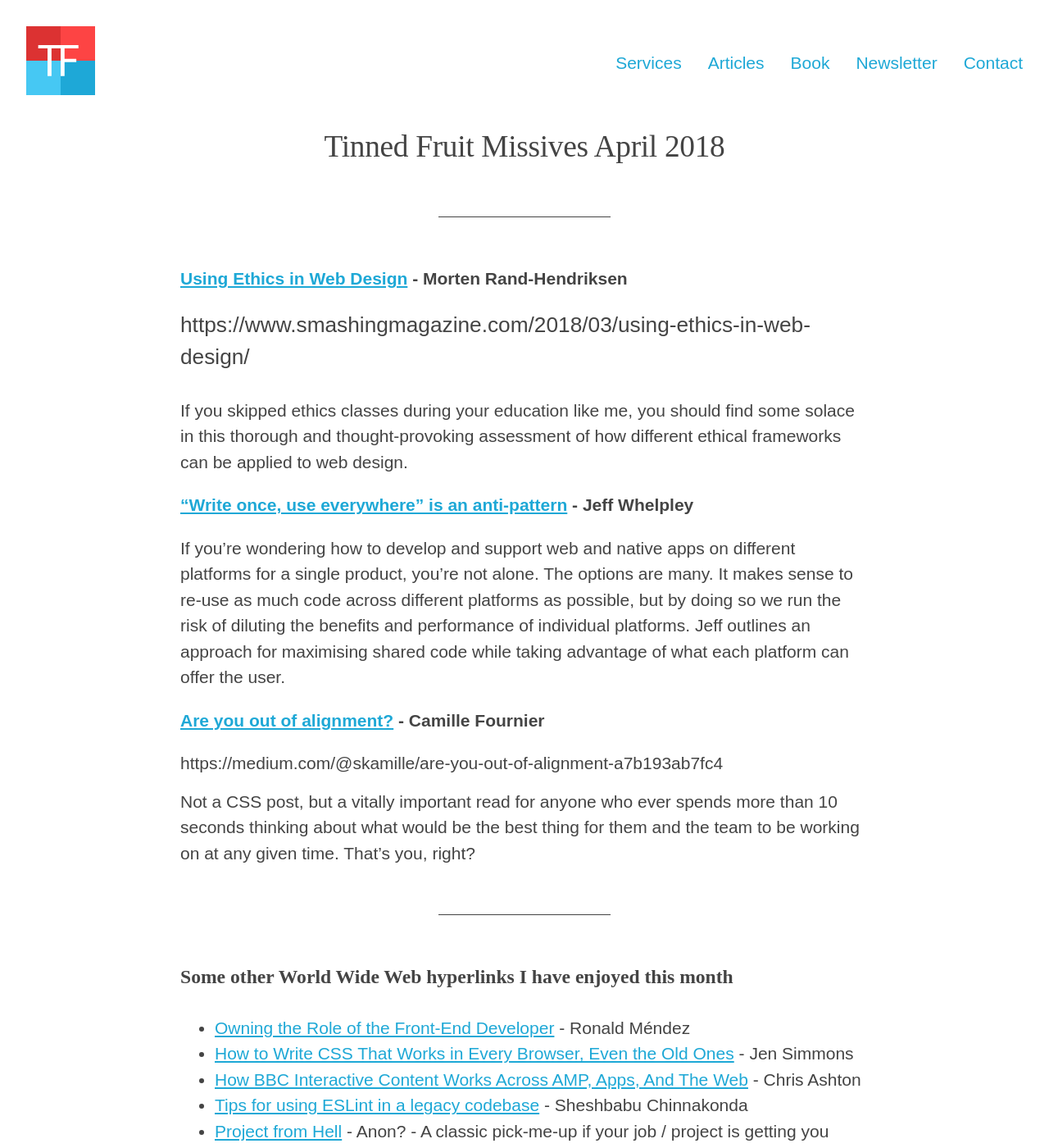
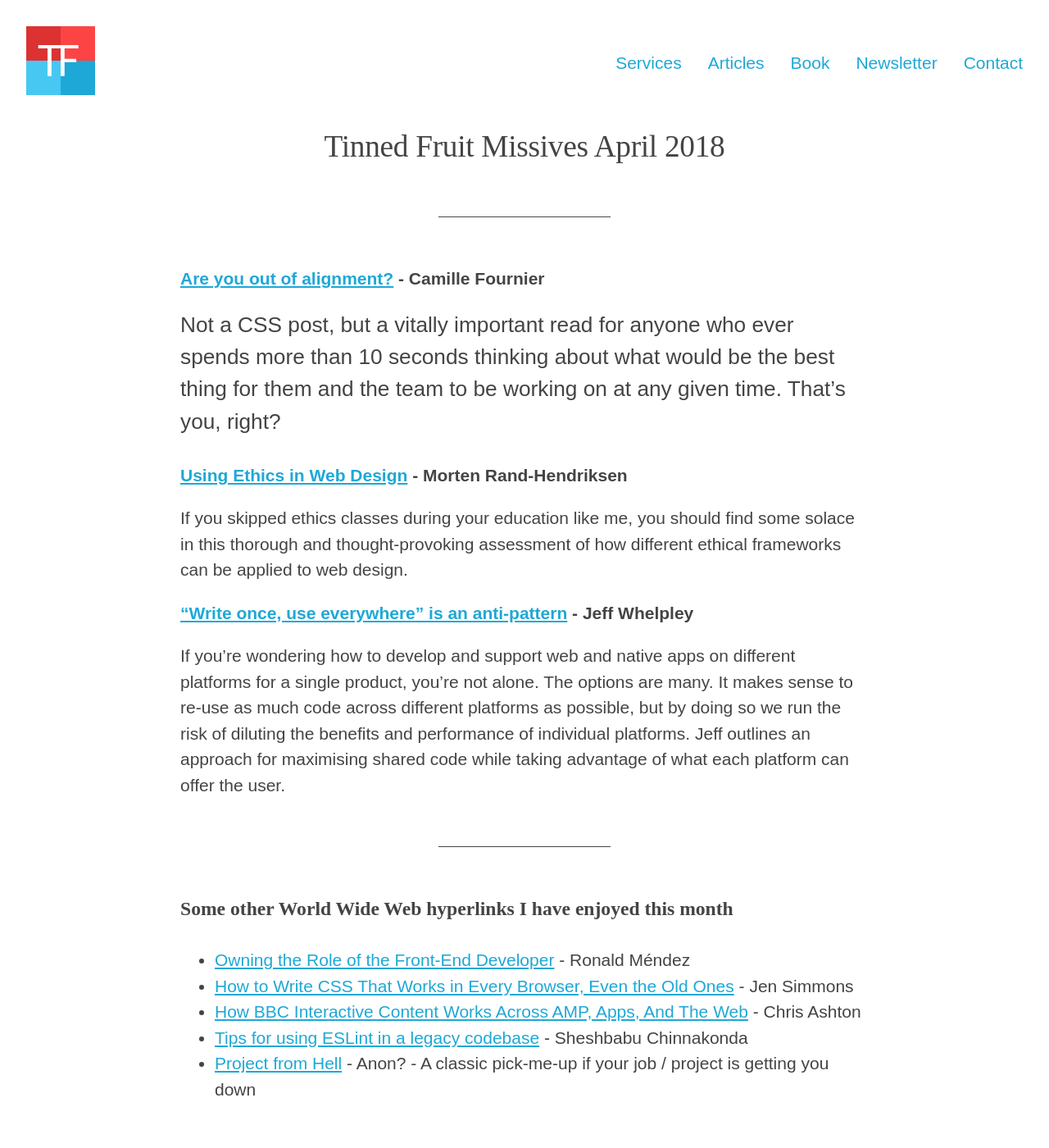
Before and after one commit to froots/froots.github.io, a Jekyll site: the page built from _newsletter/2018/04.md, in a window 1280 px wide and 1400 px high. Shown: the whole window at 82% size. Built offline with Jekyll 4.4.1, drawn with Linux system fonts in a browser that asks for light colours; some of the changed lines change nothing that is shown.

Commit message:
Update newsletter order

```diff
--- a/_newsletter/2018/04.md
+++ b/_newsletter/2018/04.md
@@ -3,21 +3,17 @@ title: Tinned Fruit Missives April 2018
 date: '2018-04-01 00:00'
 ---
 
+### [Are you out of alignment?](https://medium.com/@skamille/are-you-out-of-alignment-a7b193ab7fc4) - Camille Fournier
+
+Not a CSS post, but a vitally important read for anyone who ever spends more than 10 seconds thinking about what would be the best thing for them and the team to be working on at any given time. That's you, right?
+
 ### [Using Ethics in Web Design](https://www.smashingmagazine.com/2018/03/using-ethics-in-web-design/) - Morten Rand-Hendriksen
-
-https://www.smashingmagazine.com/2018/03/using-ethics-in-web-design/
 
 If you skipped ethics classes during your education like me, you should find some solace in this thorough and thought-provoking assessment of how different ethical frameworks can be applied to web design.
 
 ### [“Write once, use everywhere” is an anti-pattern](https://hackernoon.com/write-once-run-everywhere-is-an-anti-pattern-2e32e1dd5b93) - Jeff Whelpley
 
 If you're wondering how to develop and support web and native apps on different platforms for a single product, you're not alone. The options are many. It makes sense to re-use as much code across different platforms as possible, but by doing so we run the risk of diluting the benefits and performance of individual platforms. Jeff outlines an approach for maximising shared code while taking advantage of what each platform can offer the user.
-
-### [Are you out of alignment?](https://medium.com/@skamille/are-you-out-of-alignment-a7b193ab7fc4) - Camille Fournier
-
-https://medium.com/@skamille/are-you-out-of-alignment-a7b193ab7fc4
-
-Not a CSS post, but a vitally important read for anyone who ever spends more than 10 seconds thinking about what would be the best thing for them and the team to be working on at any given time. That's you, right?
 
 ---
 
```
Also changed, not shown: Gemfile.lock.
